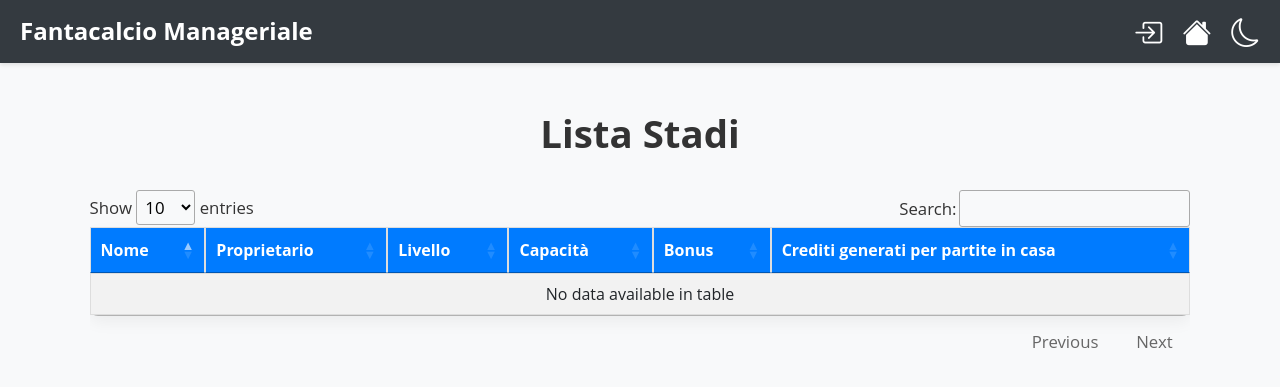
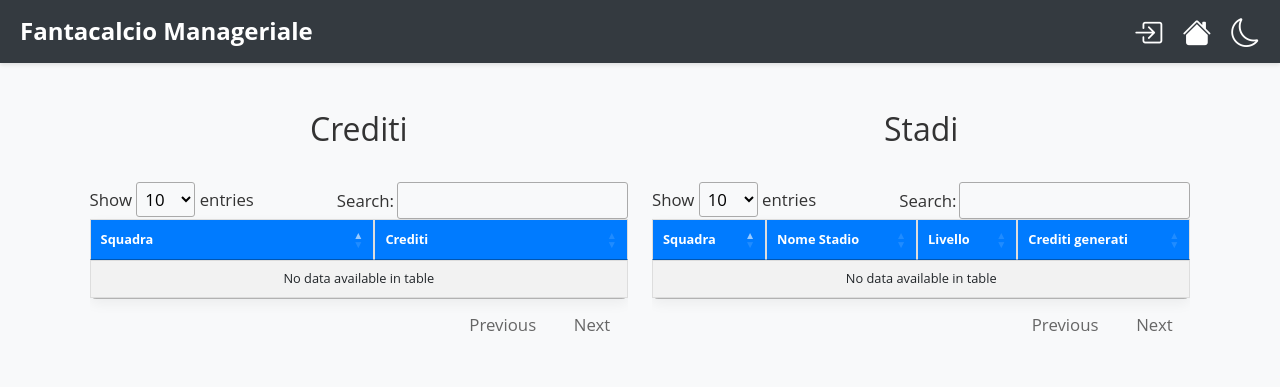
Before and after one commit to albertomelegatti/webAPP_FantaManageriale, a Flask app: page /creditiStadi in a window 1280 px wide. Shown: the top 387 px of the page. Run offline with Flask 3, Linux system fonts and the light colour scheme; data that the repository does not hold is empty; some libraries are stand-ins or nearby versions.

Commit message:
Parte grafica di stadi e crediti

```diff
--- a/main.py
+++ b/main.py
@@ -44,7 +44,7 @@ def login():
                 cur.close()
                 conn.close()
                 session['username'] = username  # Memorizza l'username nella sessione
-                return render_template("admin.html")
+                return redirect(url_for('admin'))
             else:
                 flash("Credenziali admin errate.", "danger")
 
@@ -58,7 +58,7 @@ def login():
                     session['username'] = username  # Memorizza l'username nella sessione
                     cur.close()
                     conn.close()
-                    return render_template("squadraLogin.html", nome_squadra=nome_squadra)
+                    return redirect(url_for('squadraLogin', nome_squadra=nome_squadra))
                 else:
                     flash("Password errata.", "danger")
             else:
@@ -98,14 +98,7 @@ def dashboardSquadra(nome_squadra):
     conn = get_connection()
     cur = conn.cursor()
 
-    # Prendi i giocatori della rosa direttamente
-    #cur.execute("""
-        #SELECT nome, ruolo, valore
-        #FROM giocatori
-        #WHERE squadra_nome = %s
-        #ORDER BY ruolo ASC;
-    #""", (nome_squadra,))
-    #rosa = cur.fetchall()
+    # Prendi i dati dal database
     rosa = []
 
     cur.close()
@@ -116,12 +109,26 @@ def dashboardSquadra(nome_squadra):
 
 
 @app.route("/creditiStadi")
-def creditiStadi():
+def creditiStadiSlot():
     conn = get_connection()
     cur = conn.cursor()
 
+    # Prendo la quantità di crediti per ogni squadra
+    cur.execute("SELECT nome, crediti FROM squadra ORDER BY nome ASC;")
+    squadre_raw = cur.fetchall()  # lista di tuple
+    squadre = []
+    for c in squadre_raw:
+        nome = c['nome']
+        crediti = c['crediti']
+        squadre.append({
+            "nome": nome,
+            "crediti": crediti
+        })
+
+
+
     # Prendi i dati dal database
-    cur.execute("SELECT nome, proprietario, livello, capacità FROM stadio ORDER BY nome ASC;")
+    cur.execute("SELECT nome, proprietario, livello FROM stadio ORDER BY nome ASC;")
     stadi_raw = cur.fetchall()  # lista di tuple
 
     stadi = []
@@ -129,38 +136,48 @@ def creditiStadi():
         nome = s['nome']
         proprietario = s['proprietario']
         livello = s['livello']
-        capacita = int(s['capacità'])
 
-        if capacita < 30000:
-            bonus = "+0"
-        elif 30000 <= capacita < 60000:
-            bonus = "+0,5"
-        elif 60000 <= capacita < 90000:
-            bonus = "+1"
-        elif 90000 <= capacita < 150000:
-            bonus = "+1,5"
-        else:
-            bonus = "+2"
+        if livello == 0:
+            bonus = 0
+        elif livello == 1:
+            bonus = 4
+        elif livello == 2:
+            bonus = 8
+        elif livello == 3:
+            bonus = 14
+        elif livello == 4:
+            bonus = 18
+        elif livello == 5:
+            bonus = 25
+        elif livello == 6:
+            bonus = 30
+        elif livello == 7:
+            bonus = 39
+        elif livello == 8:
+            bonus = 44
+
 
         stadi.append({
+            "proprietario": proprietario,
             "nome": nome,
-            "proprietario": proprietario,
             "livello": livello,
-            "capacità": capacita,
-            "bonus": bonus,
-            "crediti_giornalieri": int(capacita / 10000)
+            "crediti_annuali": bonus
         })
 
     #print(stadi)
     cur.close()
     conn.close()
 
-    return render_template("creditiStadi.html", stadi=stadi)
+    return render_template("creditiStadi.html", stadi=stadi, squadre=squadre)
 
 
 @app.route("/listone")
 def listone():
     return render_template("listone.html")
+
+@app.route("/squadraLogin/<nome_squadra>")
+def squadraLogin(nome_squadra):
+    return render_template("squadraLogin.html", nome_squadra=nome_squadra)
 
 @app.route("/aste")
 def aste():
@@ -199,7 +216,7 @@ def cambia_password():
                 nome_squadra = cur.fetchone()[0]
                 cur.close()
                 conn.close()
-                return render_template("squadraLogin.html", nome_squadra=nome_squadra, message="Password cambiata con successo.")
+                return redirect(url_for('squadraLogin', nome_squadra=nome_squadra))
 
         cur.close()
         conn.close()
--- a/static/style.css
+++ b/static/style.css
@@ -215,7 +215,7 @@ h1 {
     max-width: 1200px;
     border-collapse: collapse;
     margin: 0 auto;           /* centrata */
-    font-size: 1rem;
+    font-size: 0.8rem;
     background: var(--white);
     border-radius: 0.5em;
     box-shadow: 0 0.4em 1em rgba(0,0,0,0.05);
--- a/templates/creditiStadi.html
+++ b/templates/creditiStadi.html
@@ -2,34 +2,56 @@
 
 {% block content %}
 <div class="container">
-    <h1>Lista Stadi</h1>
-
+    <div class="row">
+        <!-- Colonna Crediti -->
+        <div class="col-md-6">
+            <h2>Crediti</h2>
             <div class="table-responsive">
-        <table class="table table-striped smart-table">
+                <table class="table table-sm table-striped small smart-table">
                     <thead>
                         <tr>
-                    <th>Nome</th>
-                    <th>Proprietario</th>
-                    <th>Livello</th>
-                    <th>Capacità</th>
-                    <th>Bonus</th>
-                    <th>Crediti generati per partite in casa</th>
+                            <th>Squadra</th>
+                            <th>Crediti</th>
                         </tr>
                     </thead>
                     <tbody>
-                <!-- Qui puoi aggiungere i dati dinamicamente con Flask -->
-                {% for stadio in stadi %}
+                        {% for squadra in squadre %}
                         <tr>
-                    <td>{{ stadio.nome }}</td>
-                    <td>{{ stadio.proprietario }}</td>
-                    <td>{{ stadio.livello }}</td>
-                    <td>{{ stadio.capacità }}</td>
-                    <td>{{ stadio.bonus }}</td>
-                    <td>{{ stadio.crediti_giornalieri }}</td>
+                            <td>{{ squadra.nome }}</td>
+                            <td>{{ squadra.crediti }}</td>
                         </tr>
                         {% endfor %}
                     </tbody>
                 </table>
             </div>
         </div>
+
+        <!-- Colonna Stadi -->
+        <div class="col-md-6">
+            <h2>Stadi</h2>
+            <div class="table-responsive">
+                <table class="table table-sm table-striped small smart-table">
+                    <thead>
+                        <tr>
+                            <th>Squadra</th>
+                            <th>Nome Stadio</th>
+                            <th>Livello</th>
+                            <th>Crediti generati</th>
+                        </tr>
+                    </thead>
+                    <tbody>
+                        {% for stadio in stadi %}
+                        <tr>
+                            <td>{{ stadio.proprietario }}</td>
+                            <td>{{ stadio.nome }}</td>
+                            <td>{{ stadio.livello }}</td>
+                            <td>{{ stadio.crediti_annuali }}</td>
+                        </tr>
+                        {% endfor %}
+                    </tbody>
+                </table>
+            </div>
+        </div>
+    </div>
+</div>
 {% endblock %}
```
Lines whose indentation alone changed are shown as unchanged.
